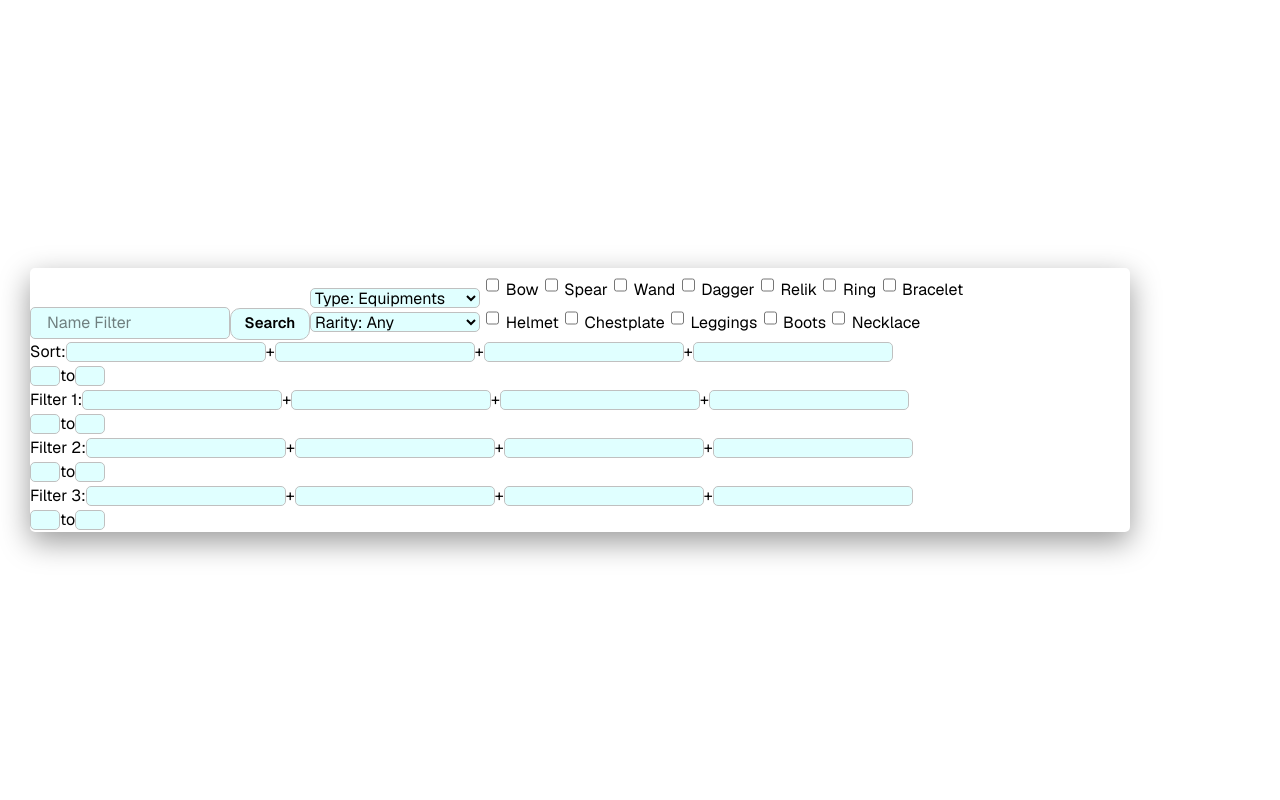
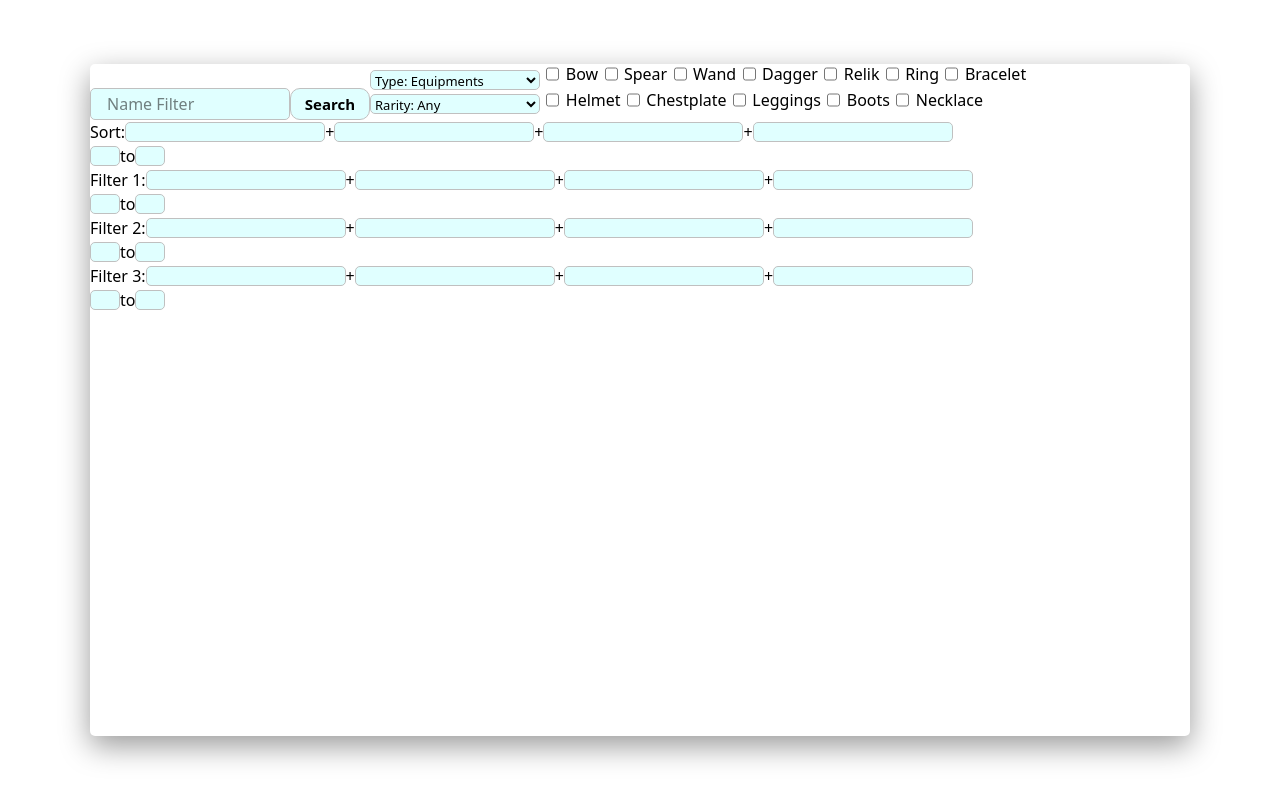
Before and after one commit to iTzhsnu/wynnsearcherjs, a Next.js app: page /wynnsearcherjs/ in a window 1280 px wide. Built offline with nearby package versions, Linux system fonts and the light colour scheme.

Commit message:
ui commit (2nd)

```diff
--- a/app/globals.css
+++ b/app/globals.css
@@ -3,13 +3,6 @@
 :root {
   --background: #ffffff;
   --foreground: #171717;
-}
-
-@theme inline {
-  --color-background: var(--background);
-  --color-foreground: var(--foreground);
-  --font-sans: var(--font-geist-sans);
-  --font-mono: var(--font-geist-mono);
 }
 
 @media (prefers-color-scheme: dark) {
@@ -25,5 +18,5 @@ body {
   min-height: 100vh;
   display: flex;
   justify-content: center;
-  padding: 30px;
+  padding: 5%;
 }
--- a/app/layout.tsx
+++ b/app/layout.tsx
@@ -23,11 +23,8 @@ export default function RootLayout({
   children: React.ReactNode;
 }>) {
   return (
-    <html
-      lang="en"
-      className={`${geistSans.variable} ${geistMono.variable} h-full antialiased`}
-    >
-      <body className="min-h-full flex flex-col">{children}</body>
+    <html lang="en">
+      <body>{children}</body>
     </html>
   );
 }
--- a/app/page.tsx
+++ b/app/page.tsx
@@ -13,7 +13,6 @@ export default function Home() {
                             <option value="equipments">Type: Equipments</option>
                             <option value="ingredients">Type: Ingredients</option>
                             <option value="others">Type: Others</option>
-                            <option value="aspects">Type: Aspects</option>
                         </select>
                     </div>
 
@@ -33,21 +32,21 @@ export default function Home() {
 
 
                 <div className={styles.inline_block}>
-                    <label><input className={styles.type_checkbox} type="checkbox" id="bow-checkbox" />Bow</label>
-                    <label><input className={styles.type_checkbox} type="checkbox" id="spear-checkbox" />Spear</label>
-                    <label><input className={styles.type_checkbox} type="checkbox" id="wand-checkbox" />Wand</label>
-                    <label><input className={styles.type_checkbox} type="checkbox" id="dagger-checkbox" />Dagger</label>
-                    <label><input className={styles.type_checkbox} type="checkbox" id="relik-checkbox" />Relik</label>
+                    <label className={styles.type_label}><input className={styles.type_checkbox} type="checkbox" id="bow-checkbox" />Bow</label>
+                    <label className={styles.type_label}><input className={styles.type_checkbox} type="checkbox" id="spear-checkbox" />Spear</label>
+                    <label className={styles.type_label}><input className={styles.type_checkbox} type="checkbox" id="wand-checkbox" />Wand</label>
+                    <label className={styles.type_label}><input className={styles.type_checkbox} type="checkbox" id="dagger-checkbox" />Dagger</label>
+                    <label className={styles.type_label}><input className={styles.type_checkbox} type="checkbox" id="relik-checkbox" />Relik</label>
 
-                    <label><input className={styles.type_checkbox} type="checkbox" id="ring-checkbox" />Ring</label>
-                    <label><input className={styles.type_checkbox} type="checkbox" id="bracelet-checkbox" />Bracelet</label>
+                    <label className={styles.type_label}><input className={styles.type_checkbox} type="checkbox" id="ring-checkbox" />Ring</label>
+                    <label className={styles.type_label}><input className={styles.type_checkbox} type="checkbox" id="bracelet-checkbox" />Bracelet</label>
 
                     <div>
-                        <label><input className={styles.type_checkbox} type="checkbox" id="helmet-checkbox" />Helmet</label>
-                        <label><input className={styles.type_checkbox} type="checkbox" id="chestplate-checkbox" />Chestplate</label>
-                        <label><input className={styles.type_checkbox} type="checkbox" id="leggings-checkbox" />Leggings</label>
-                        <label><input className={styles.type_checkbox} type="checkbox" id="boots-checkbox" />Boots</label>
-                        <label><input className={styles.type_checkbox} type="checkbox" id="necklace-checkbox" />Necklace</label>
+                        <label className={styles.type_label}><input className={styles.type_checkbox} type="checkbox" id="helmet-checkbox" />Helmet</label>
+                        <label className={styles.type_label}><input className={styles.type_checkbox} type="checkbox" id="chestplate-checkbox" />Chestplate</label>
+                        <label className={styles.type_label}><input className={styles.type_checkbox} type="checkbox" id="leggings-checkbox" />Leggings</label>
+                        <label className={styles.type_label}><input className={styles.type_checkbox} type="checkbox" id="boots-checkbox" />Boots</label>
+                        <label className={styles.type_label}><input className={styles.type_checkbox} type="checkbox" id="necklace-checkbox" />Necklace</label>
                     </div>
                 </div>
 
--- a/app/styles.module.css
+++ b/app/styles.module.css
@@ -44,6 +44,7 @@
   border-radius: 5px;
   border-color: silver;
   background: lightcyan;
+  font-size: 13px;
 }
 
 .type_checkbox {
@@ -72,3 +73,9 @@
   border-color: silver;
   background: lightcyan;
 }
+
+.type_label {
+  align-items: center;
+  display: inline-flex;
+  height: 20px;
+}
```
